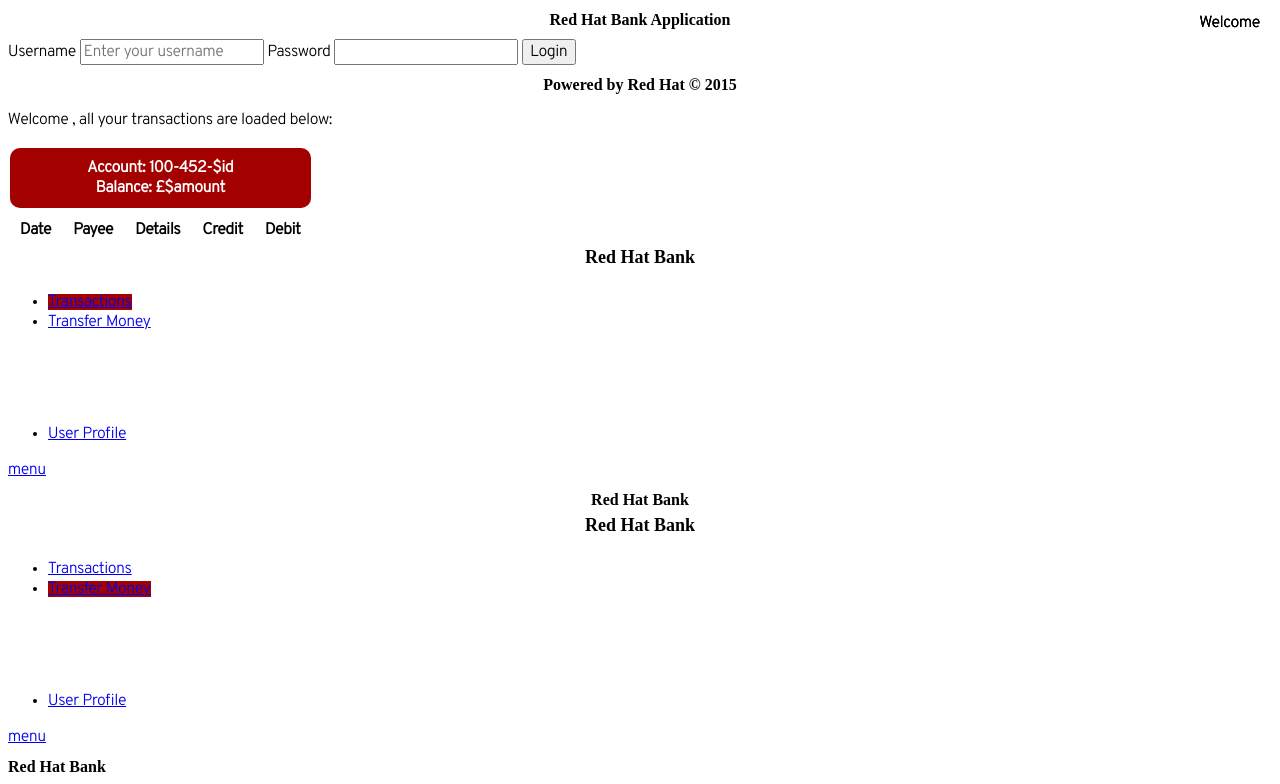
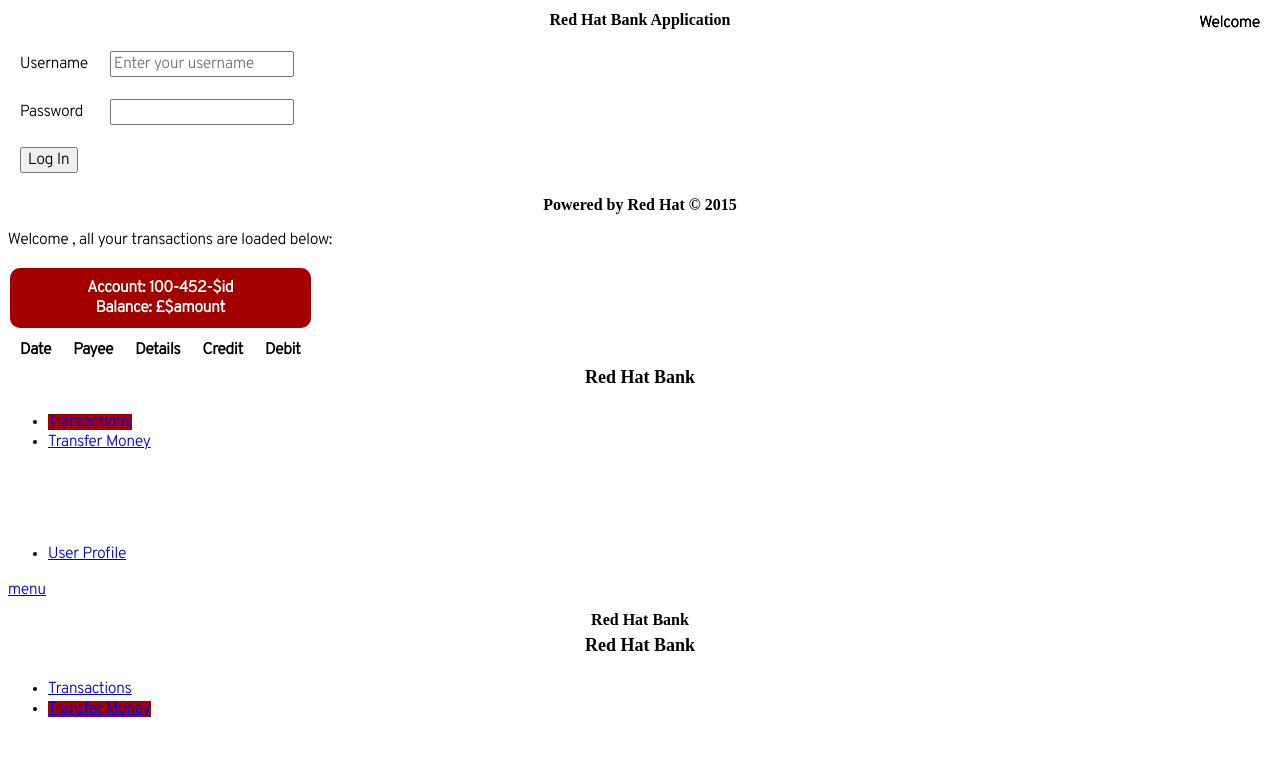
Before and after one commit to BankingDemo/client, a website with bundled scripts: page www/index.html in a window 1280 px wide. Shown: the top 784 px of the page. Built offline with nearby package versions, Linux system fonts and the light colour scheme.

Commit message:
fixed alternating rows, fixed login button on ipad screen

```diff
--- a/www/css/app.css
+++ b/www/css/app.css
@@ -102,10 +102,6 @@
 	background-color: lightgray;
 }
 
-.transactionsTable tr:nth-child(0), tr:nth-child(1) {
-	background-color: white;
-}
-
 /* #app { */
 /*     width: inherit; */
 /*     height: inherit; */
--- a/www/index.html
+++ b/www/index.html
@@ -22,14 +22,19 @@
         <h1 align="center">Red Hat Bank Application</h1>
     </div>
 
-    <div data-role="fieldcontain">
-
-        <label for="username">Username</label>
-        <input type="text" id="username" required placeholder="Enter your username"/>
-        <label for="password">Password</label>
-        <input type="password" id="password"/>
-        <button type="submit" id="login_button" onclick="doLogin();" data-icon="check" data-iconpos="right" data-inline="true">Login
-        </button>
+    <table>
+    	<tr>
+    		<td><label for="username">Username</label></td>
+        	<td><input type="text" id="username" required placeholder="Enter your username"/></td>
+        </tr>
+        <tr>
+        	<td><label for="password">Password</label></td>
+        	<td><input type="password" id="password"/></td>
+        </tr>
+        <tr><td>
+        	<input type="submit" id="login_button" onclick="doLogin();" value="Log In" data-icon="check" data-iconpos="right" data-inline="true">
+        </td></tr>
+    </table>
 
         <span id="loggedInResponse" class="loggedInResponse"></span>
     </div>
```
